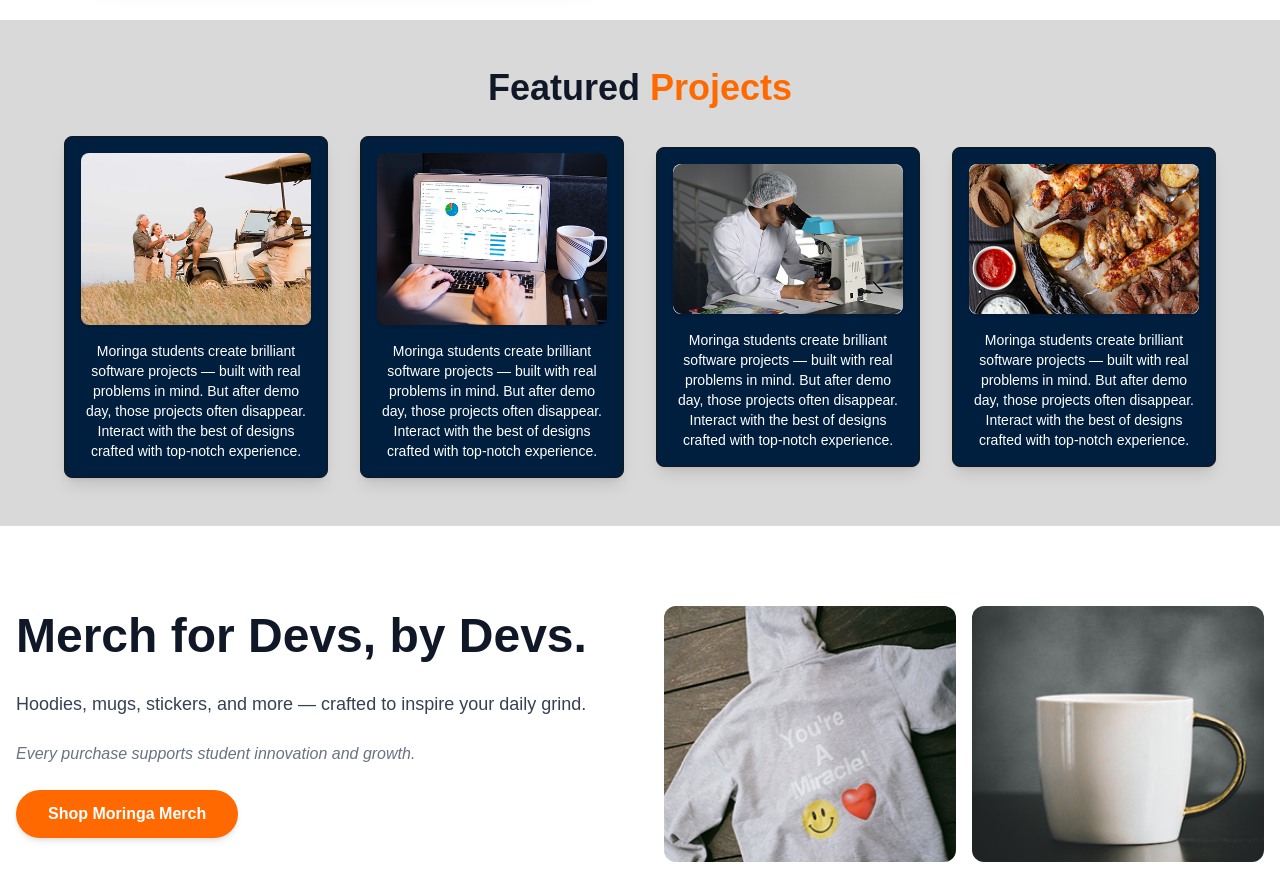
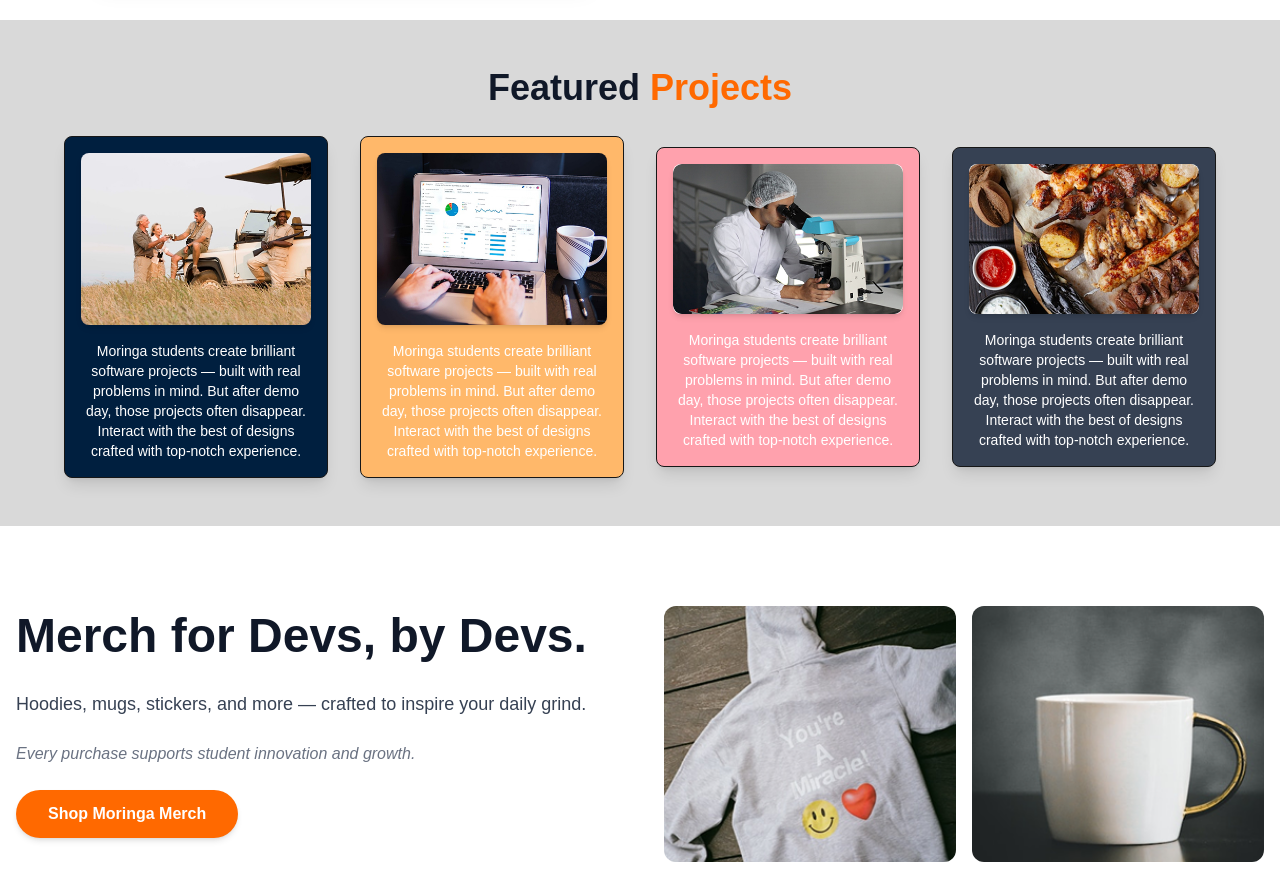
Before and after one commit to I-GIKARU/Innovation-Marketplace, a Next.js app in the folder client/: page / in a window 1280 px wide. Shown: the part 1300-2176 px from the top of the page. Built offline with nearby package versions, Linux system fonts and the light colour scheme.

Commit message:
featured projects

```diff
--- a/client/components/Project.jsx
+++ b/client/components/Project.jsx
@@ -18,7 +18,7 @@ const Projects = () => {
   </div>
 
 
-   <div className="flex flex-col items-center bg-[#001f3f] border rounded-lg shadow-lg p-4 max-w-sm mx-auto">
+   <div className="flex flex-col items-center bg-orange-300 border rounded-lg shadow-lg p-4 max-w-sm mx-auto">
   <Image src="/images/ecommerce.jpg"alt="tours van" width={400} height={200}className="rounded-lg shadow-md"/>
   <p className="text-white text-sm text-center mt-4">
     Moringa students create brilliant software projects — built with real problems in mind.
@@ -26,7 +26,7 @@ const Projects = () => {
   </p>
   </div>
 
-    <div className="flex flex-col items-center bg-[#001f3f] border rounded-lg shadow-lg p-4 max-w-sm mx-auto">
+    <div className="flex flex-col items-center bg-rose-300 border rounded-lg shadow-lg p-4 max-w-sm mx-auto">
   <Image src="/images/healthhub.jpg"alt="tours van" width={400} height={200}className="rounded-lg shadow-md"/>
   <p className="text-white text-sm text-center mt-4">
     Moringa students create brilliant software projects — built with real problems in mind.
@@ -34,7 +34,7 @@ const Projects = () => {
   </p>
   </div>
 
-    <div className="flex flex-col items-center bg-[#001f3f] border rounded-lg shadow-lg p-4 max-w-sm mx-auto">
+    <div className="flex flex-col items-center bg-gray-700 border rounded-lg shadow-lg p-4 max-w-sm mx-auto">
   <Image src="/images/foodcourt.jpg"alt="tours van" width={400} height={200}className="rounded-lg shadow-md"/>
   <p className="text-white text-sm text-center mt-4">
     Moringa students create brilliant software projects — built with real problems in mind.
```
